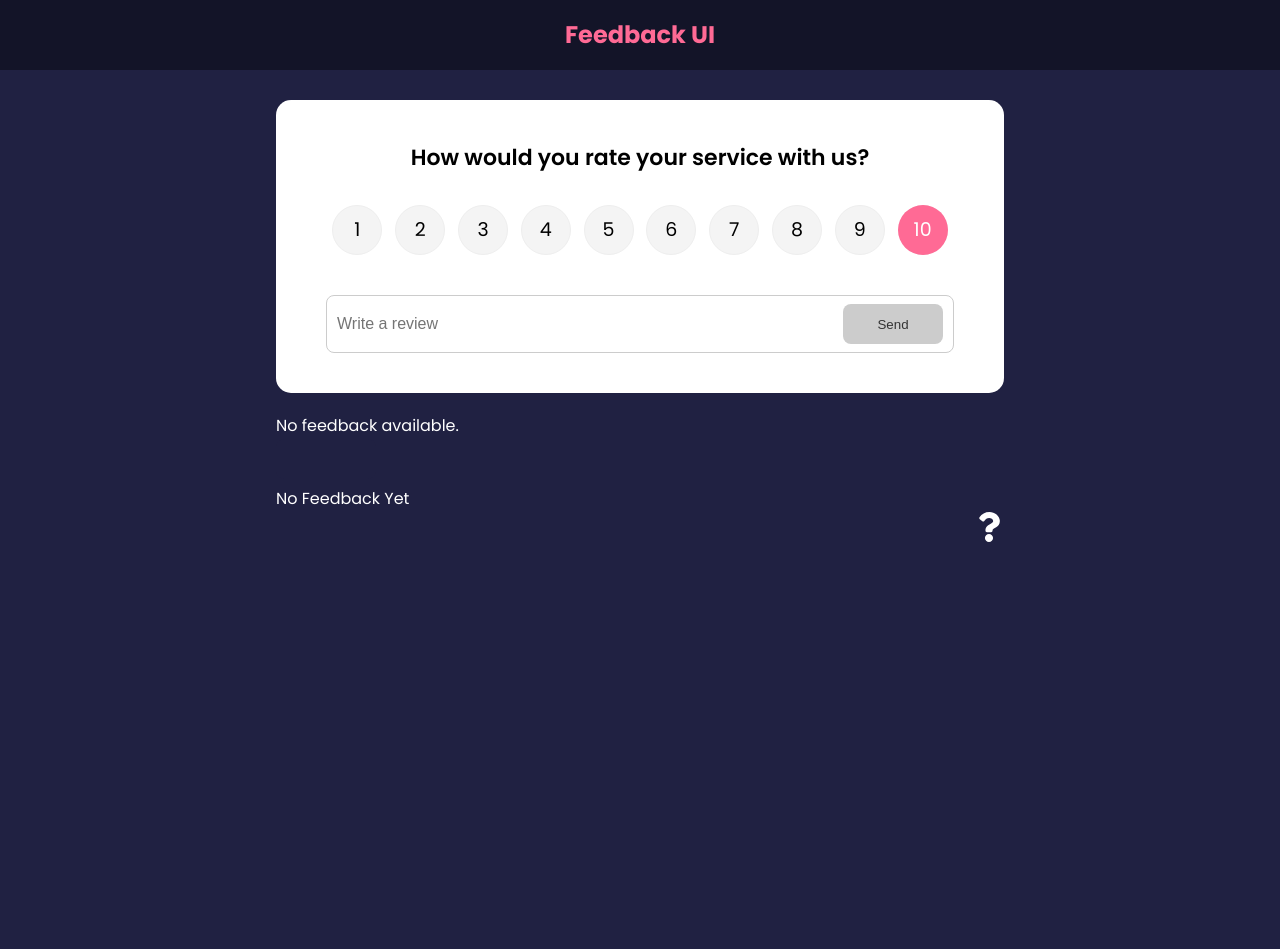
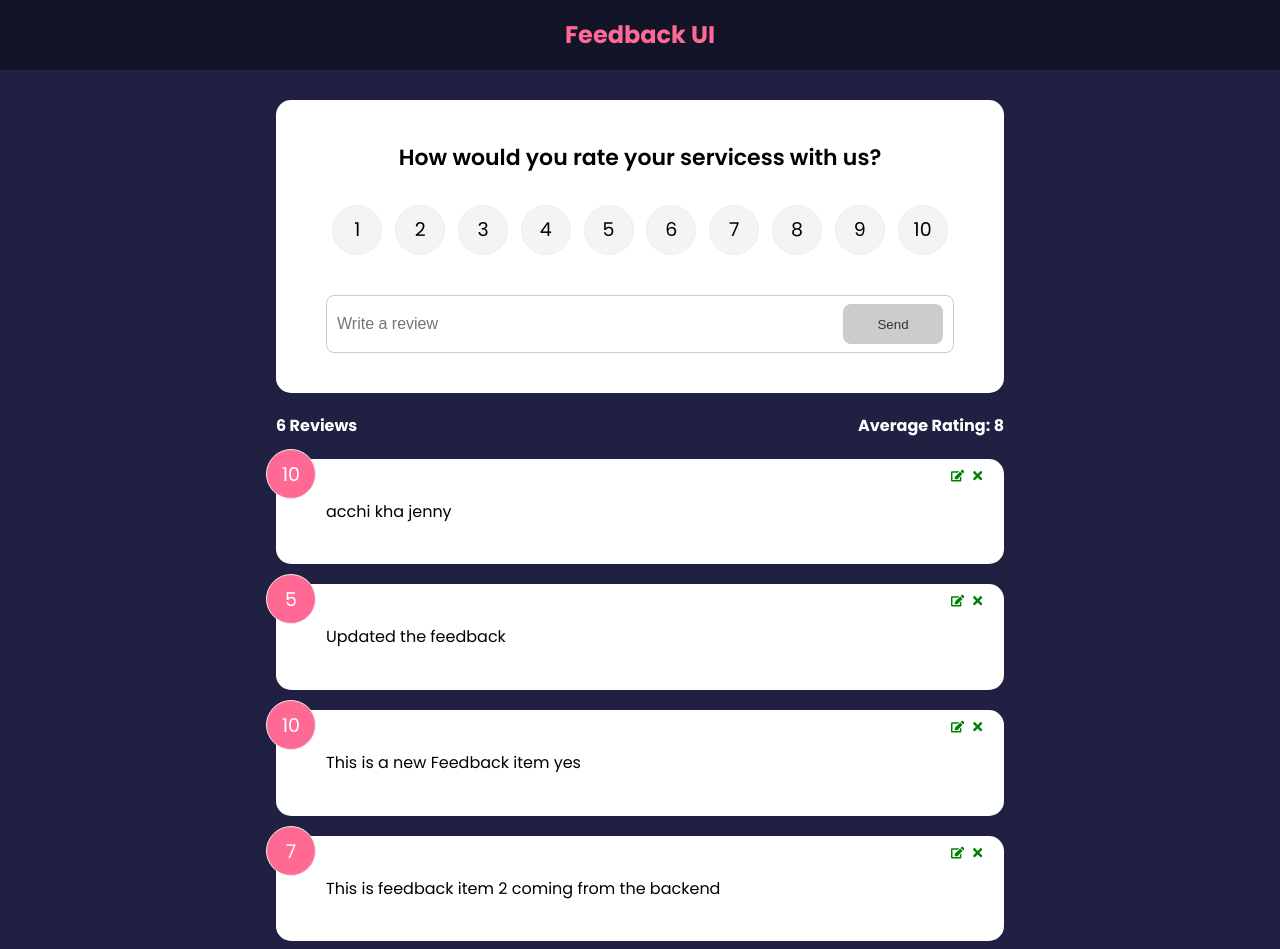
Before and after one commit to jenny-hub90/Feedback-app, a React (Create React App) app: page / in a window 1280 px wide. Shown: the top 949 px of the page. Before the commit the page ends 800 px from the top, so only its background shows below. Built offline with nearby package versions, Linux system fonts and the light colour scheme; data requests are answered from the project's data file.

Commit message:
crude functionality added

```diff
--- /dev/null
+++ b/db.json
@@ -0,0 +1,34 @@
+{
+  "feedback": [
+    {
+      "id": 1,
+      "rating": 10,
+      "text": "This is feedback item 1 coming from the backend"
+    },
+    {
+      "id": 2,
+      "rating": 6,
+      "text": "This is feedback item 2 coming from the backend"
+    },
+    {
+      "id": 3,
+      "rating": 7,
+      "text": "This is feedback item 2 coming from the backend"
+    },
+    {
+      "text": "This is a new Feedback item yes",
+      "rating": 10,
+      "id": 4
+    },
+    {
+      "text": "Updated the feedback ",
+      "rating": 5,
+      "id": 5
+    },
+    {
+      "text": "acchi kha jenny",
+      "rating": 10,
+      "id": 6
+    }
+  ]
+}
--- a/src/App.js
+++ b/src/App.js
@@ -1,50 +1,41 @@
-import { v4 as uuidv4 } from 'uuid';
-import { BrowserRouter as Router, Route, Routes} from 'react-router-dom';
-import { useState } from "react";
-import Header from "./components/Header";
-import FeedbackList from "./components/FeedbackList";
-import FeedbackData from "./data/FeedbackData";
-import FeedbackStats from "./components/FeedbackStats";
-import FeedbackForm from "./components/FeedbackForm";
-import Button from "./components/shared/Button";
-import AboutPage from './pages/AboutPage';
-import AboutIconLink from './components/AboutIconLink';
+import {BrowserRouter, Route, Routes} from 'react-router-dom'
+import Header from "./components/Header"
+import FeedbackList from "./components/FeedbackList"
+import FeedbackStats from "./components/FeedbackStats"
+import FeedbackForm from "./components/FeedbackForm"
+import AboutPage from './pages/AboutPage'
+import AboutIconLink from './components/AboutIconLink'
+import { FeedbackProvider } from './context/FeedbackContext'
 
-const App = () => {
-   const [feedback, setFeedback] = useState(FeedbackData)
 
-   const addFeedback = (newFeedback) =>{
-    newFeedback.id = uuidv4()
-    setFeedback([newFeedback,...feedback])
-   }
-
-   const deleteFeedback = (id) =>{
-    if(window.confirm('Are you sure you want to delete?'))
-    {
-    setFeedback(feedback.filter((item) => item.id !== id))
-    }
-   }
-return(
-    <Router>
+function App() {
+  return (
+    <FeedbackProvider>
+    <BrowserRouter>
     <Header/>
     <div className='container'>
       <Routes>
-        <Route exact path='/' element={
+       <Route path='/' element = {
         <>
                 <FeedbackForm/>
                 <FeedbackStats/>
-            <Button/>
-            <FeedbackList />
+                <FeedbackList/>
         </>
        }>
+        </Route>
+        </Routes>
 
-        </Route>
+        <Routes>
             <Route path='/about' element={<AboutPage />} />
         </Routes>
+
+
+
         <AboutIconLink/>
     </div>
-    </Router>
+    </BrowserRouter>
+    </FeedbackProvider>
   )
 }
 
-export default App;
+export default App
--- a/src/components/FeedbackForm.jsx
+++ b/src/components/FeedbackForm.jsx
@@ -1,20 +1,32 @@
-import {useState} from 'react';
-import Card from './shared/Card';
-import Button from './shared/Button';
-import RatingSelect from './RatingSelect';
+import { useState, useContext, useEffect } from "react"
+import RatingSelect from "./RatingSelect"
+import Card from "./shared/Card"
+import Button from "./shared/Button"
+import FeedbackContext from "../context/FeedbackContext"
 
-const FeedbackForm = ({handleAdd}) => {
+function FeedbackForm() {
     const [text, setText] = useState('')
-    const [rating, setRating] = useState('')
+    const [rating, setRating] = useState(10)
     const [btnDisabled, setBtnDisabled] = useState(true)
     const [message, setMessage] = useState('')
 
-    const handleTextChange = (e) => {
+    const {addFeedback, feedbackEdit, updateFeedback} = useContext(FeedbackContext)
+
+    useEffect(()=>{
+        if(feedbackEdit.edit  === true){
+            setBtnDisabled(false)
+            setText(feedbackEdit.item.text)
+            setRating(feedbackEdit.item.rating)
+        }
+
+    },[feedbackEdit])
+
+    const handleTextChange = (e) =>{
         if(text === ''){
             setBtnDisabled(true)
             setMessage(null)
-        } else if(text !== '' && text.trim().length <=10 ){
-            setMessage('Text must be atleast 10 characters')
+        }else if(text !== '' && text.trim().length <=10){
+            setMessage('Text must be at least 10 characters')
             setBtnDisabled(true)
         }else{
             setMessage(null)
@@ -23,29 +35,35 @@ const FeedbackForm = ({handleAdd}) => {
         setText(e.target.value)
     }
 
-    const handleSubmit=(e)=>{
+    const handleSubmit = (e) =>{
         e.preventDefault()
-        if(text.trim().length >10){
+        if(text.trim().length>10){
             const newFeedback = {
                 text,
                 rating
+            }
 
+            if(feedbackEdit.edit===true){
+                updateFeedback(feedbackEdit.item.id, newFeedback)
+            }else{
+                addFeedback(newFeedback)
             }
-            handleAdd(newFeedback)
+
+
             setText('')
         }
     }
   return (
     <Card>
         <form onSubmit={handleSubmit}>
-        <h2>How would you rate your service with us?</h2>
-        <RatingSelect select={(rating) => setRating(rating)}/>
-        <div className="input-group">
-            <input onChange={handleTextChange} type="text" placeholder="Write a review"
-            value={text}/>
-            <Button type="submit" isDisabled={btnDisabled}>Send</Button>
+            <h2>How would you rate your servicess with us?</h2>
+            <RatingSelect select={(rating)=> setRating(rating)}/>
+            <div  className="input-group">
+                <input  onChange={handleTextChange} type="text" placeholder="Write a review" value={text}/>
+                <Button type='submit' isDisabled={btnDisabled}>Send</Button>
             </div>
-            {message && <div className='message'>{message}</div>}
+
+            {message && <div className="message">{message}</div>}
         </form>
     </Card>
   )
--- a/src/components/FeedbackItem.jsx
+++ b/src/components/FeedbackItem.jsx
@@ -1,21 +1,26 @@
-import { FaTimes } from 'react-icons/fa';
-import PropTypes from 'prop-types';
-import Card from "./shared/Card"
-const FeedbackItem = ({item, handleDelete}) => {
-  const handleClick = (id) => {
-    console.log(id)
-  }
-    return (
+import {FaTimes, FaEdit} from 'react-icons/fa';
+import React, {useContext} from 'react';
+import PropTypes from 'prop-types'
+import Card from './shared/Card';
+import FeedbackContext from '../context/FeedbackContext';
+
+function FeedbackItem({item}) {
+  const {deleteFeedback, editFeedback} = useContext(FeedbackContext)
+  return (
     <Card>
-    <div className="num-display">{item.rating}</div>
-    <button onClick={() => handleDelete(item.id)} className="close">
-      <FaTimes color='purple'/>
-    </button>
-    <div className="text-display">{item.text}</div>
+      <div className='num-display'>{item.rating}</div>
+      <button onClick={()=>deleteFeedback(item.id)} className='close'>
+        <FaTimes color='green'/>
+      </button>
+      <button onClick={()=>editFeedback(item)} className='edit'>
+        <FaEdit color='green'/>
+      </button>
+      <div className='text-display'>{item.text}</div>
     </Card>
   )
 }
-FeedbackItem.propTypes = {
+
+FeedbackItem.propType = {
   item: PropTypes.object.isRequired,
 }
 
--- a/src/components/FeedbackList.jsx
+++ b/src/components/FeedbackList.jsx
@@ -1,53 +1,38 @@
-import {motion, AnimatePresence} from 'framer-motion';
-import PropTypes from 'prop-types'
-import FeedbackItem from "./FeedbackItem";
+import {motion, AnimatePresence} from 'framer-motion'
+import React, { useContext } from 'react';
+import FeedbackItem from './FeedbackItem';
+import FeedbackContext from '../context/FeedbackContext';
+import Spinner from './shared/Spinner';
 
-const FeedbackList = ({feedback, handleDelete}) => {
-  if(!feedback || feedback.length === 0){
-        return <p>No Feedback Yet </p>
+function FeedbackList() {
+  const {feedback, isLoading} = useContext(FeedbackContext)
+    if(!isLoading && (!feedback || feedback.length===0)){
+        return <p>No feedback Yet</p>
     }
 
-    return (
+    return isLoading ? <Spinner/>: (
       <div className='feedback-list'>
         <AnimatePresence>
-          {feedback.map((item)=>(
-            <motion.div
-            key={item.id}
-            initial={{opacity:0}}
-            animate={{opacity:1}}
-            exit={{opacity:0}}
-            >
-              <FeedbackItem
-              key={item.id}
-              item={item}
-              handleDelete={handleDelete}/>
-            </motion.div>
-      ))}
+        {feedback.map((item)=>(
+          <motion.div key={item.id} initial={{opacity:0}} animate={{opacity:1}} exit={{opacity: 0}}>
+          <FeedbackItem key={item.id} item={item} />
+          </motion.div>
+        ))}
         </AnimatePresence>
       </div>
     )
 
+//  return (
+  //  <div className='feedback-list'>
+    //  {feedback.map((item)=>(
+      //  <FeedbackItem key={item.id} item={item}
+       // handleDelete={handleDelete}/>
 
-  // return (
-  //   <div className='feedback-list'>
-  //       {feedback.map((item)=>(
-  //       <FeedbackItem
-  //       key={item.id}
-  //       item={item}
-  //       handleDelete={handleDelete}/>
-  //   ))}
-  //   </div>
-  // )
+     // ))}
+    //</div>
+ // )
 }
 
-FeedbackList.propTypes={
-  feedback:PropTypes.arrayOf(
-    PropTypes.shape({
-      id:PropTypes.number.isRequired,
-      text:PropTypes.string.isRequired,
-      rating:PropTypes.number.isRequired,
-    })
-  ),
-}
+
 
 export default FeedbackList
--- a/src/components/FeedbackStats.jsx
+++ b/src/components/FeedbackStats.jsx
@@ -1,28 +1,22 @@
-import PropTypes from 'prop-types';
+import { useContext } from 'react'
+import FeedbackContext from '../context/FeedbackContext'
 
-const FeedbackStats = ({ feedback }) => {
-  if (!feedback || feedback.length === 0) {
-    return <div>No feedback available.</div>;
-  }
+function FeedbackStats() {
+  const {feedback} = useContext(FeedbackContext)
+    let average = feedback.reduce((acc, cur)=>{
+        return acc + cur.rating
+    },0) / feedback.length
 
-  // calculate ratings avg
-  let average =
-    feedback.reduce((acc, cur) => {
-      return acc + cur.rating;
-    }, 0) / feedback.length;
-
-  average = average.toFixed(1).replace(/[.,]0$/, '');
+    average = average.toFixed(1).replace(/[.,]0$/, '')
 
   return (
-    <div className="feedback-stats">
+    <div className='feedback-stats'>
       <h4>{feedback.length} Reviews</h4>
       <h4>Average Rating: {isNaN(average) ? 0 : average}</h4>
     </div>
-  );
-};
+  )
+}
 
-FeedbackStats.propTypes = {
-  feedback: PropTypes.array,
-};
 
-export default FeedbackStats;
+
+export default FeedbackStats
--- /dev/null
+++ b/src/components/shared/Spinner.jsx
@@ -0,0 +1,8 @@
+import React from 'react'
+import spinner from '../assets/spinner.gif'
+
+function Spinner() {
+  return <img src={spinner} alt='Loading...' style={{width: '100px', margin: 'auto', display: 'block'}}/>
+}
+
+export default Spinner
--- /dev/null
+++ b/src/context/FeedbackContext.js
@@ -0,0 +1,97 @@
+import { createContext, useState, useEffect } from 'react'
+
+const FeedbackContext = createContext()
+
+export const FeedbackProvider = ({ children }) => {
+  const [isLoading, setIsLoading] = useState(true)
+  const [feedback, setFeedback] = useState([])
+  const [feedbackEdit, setFeedbackEdit] = useState({
+    item: {},
+    edit: false,
+  })
+
+  useEffect(() => {
+    fetchFeedback()
+  }, [])
+
+  // Fetch feedback
+  const fetchFeedback = async () => {
+    const response = await fetch(`/feedback?_sort=id&_order=desc`)
+    const data = await response.json()
+
+    setFeedback(data)
+    setIsLoading(false)
+  }
+
+  // Add feedback
+  const addFeedback = async (newFeedback) => {
+    const response = await fetch('/feedback', {
+      method: 'POST',
+      headers: {
+        'Content-Type': 'application/json',
+      },
+      body: JSON.stringify(newFeedback),
+    })
+
+    const data = await response.json()
+
+    setFeedback([data, ...feedback])
+  }
+
+  // Delete feedback
+  const deleteFeedback = async (id) => {
+    if (window.confirm('Are you sure you want to delete?')) {
+      await fetch(`/feedback/${id}`, { method: 'DELETE' })
+
+      setFeedback(feedback.filter((item) => item.id !== id))
+    }
+  }
+
+  // Update feedback item
+  const updateFeedback = async (id, updItem) => {
+    const response = await fetch(`/feedback/${id}`, {
+      method: 'PUT',
+      headers: {
+        'Content-Type': 'application/json',
+      },
+      body: JSON.stringify(updItem),
+    })
+
+    const data = await response.json()
+
+
+    setFeedback(feedback.map((item) => (item.id === id ? data : item)))
+
+
+    setFeedbackEdit({
+      item: {},
+      edit: false,
+    })
+  }
+
+  // Set item to be updated
+  const editFeedback = (item) => {
+    setFeedbackEdit({
+      item,
+      edit: true,
+    })
+  }
+
+  return (
+    <FeedbackContext.Provider
+      value={{
+        feedback,
+        feedbackEdit,
+        isLoading,
+        deleteFeedback,
+        addFeedback,
+        editFeedback,
+        updateFeedback,
+      }}
+    >
+      {children}
+    </FeedbackContext.Provider>
+  )
+}
+
+export default FeedbackContext
```
Also changed, not shown: package.json (+6 -1 lines), src/components/RatingSelect.jsx (+13 -8 lines), src/components/assets/spinner.gif (added), 1 other file (tests, documents, lock files or other folders). Lines whose indentation alone changed are shown as unchanged.
